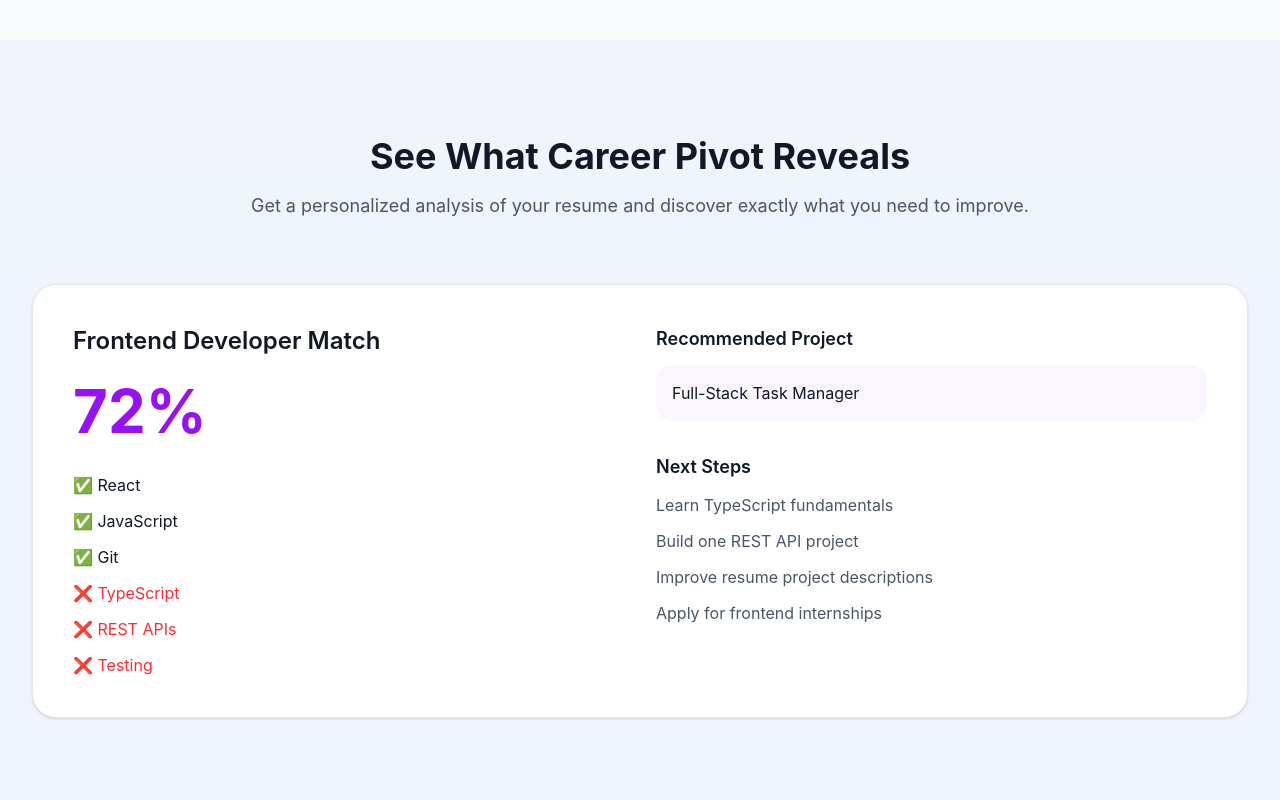
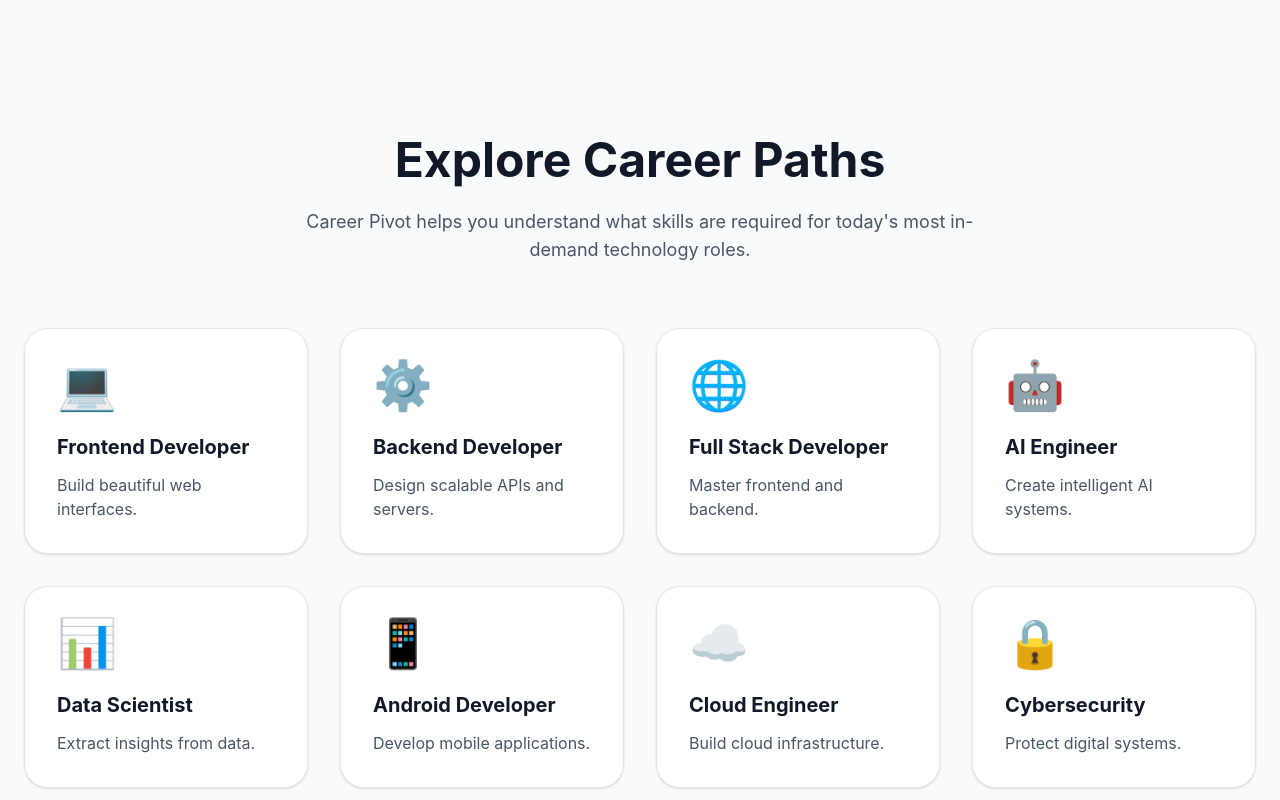
Before and after one commit to CmdMayank/CareerPivot, a React app in the folder frontend/: page / in a window 1280 px wide. Shown: the part 2300-3100 px from the top of the page. Built offline with nearby package versions, Linux system fonts and the light colour scheme; the HTML template or start-up script is replaced by a standard one.

Commit message:
add career paths section

```diff
--- a/frontend/src/App.jsx
+++ b/frontend/src/App.jsx
@@ -6,6 +6,7 @@ import ReportPreview from "./components/ReportPreview";
 import RoadmapSection from "./components/RoadmapSection";
 import Footer from "./components/Footer";
 import ResumeUpload from "./components/ResumeUpload";
+import CareerPaths from "./components/CareerPaths";
 
 function App() {
   return (
@@ -15,6 +16,7 @@ function App() {
       <ResumeUpload />
       <ProblemCards />
       <HowItWorks />
+      <CareerPaths />
       <ReportPreview />
       <RoadmapSection />
       <Footer />
--- /dev/null
+++ b/frontend/src/components/CareerPaths.jsx
@@ -0,0 +1,96 @@
+const careers = [
+  {
+    icon: "💻",
+    title: "Frontend Developer",
+    desc: "Build beautiful web interfaces."
+  },
+  {
+    icon: "⚙️",
+    title: "Backend Developer",
+    desc: "Design scalable APIs and servers."
+  },
+  {
+    icon: "🌐",
+    title: "Full Stack Developer",
+    desc: "Master frontend and backend."
+  },
+  {
+    icon: "🤖",
+    title: "AI Engineer",
+    desc: "Create intelligent AI systems."
+  },
+  {
+    icon: "📊",
+    title: "Data Scientist",
+    desc: "Extract insights from data."
+  },
+  {
+    icon: "📱",
+    title: "Android Developer",
+    desc: "Develop mobile applications."
+  },
+  {
+    icon: "☁️",
+    title: "Cloud Engineer",
+    desc: "Build cloud infrastructure."
+  },
+  {
+    icon: "🔒",
+    title: "Cybersecurity",
+    desc: "Protect digital systems."
+  }
+];
+
+function CareerPaths() {
+  return (
+    <section className="bg-slate-50 py-24">
+
+      <div className="mx-auto max-w-7xl px-6">
+
+        <div className="mb-16 text-center">
+
+          <h2 className="text-5xl font-bold">
+            Explore Career Paths
+          </h2>
+
+          <p className="mx-auto mt-6 max-w-2xl text-lg text-gray-600">
+            Career Pivot helps you understand what skills are required
+            for today's most in-demand technology roles.
+          </p>
+
+        </div>
+
+        <div className="grid gap-8 md:grid-cols-2 lg:grid-cols-4">
+
+          {careers.map((career) => (
+
+            <div
+              key={career.title}
+              className="group rounded-3xl border border-gray-200 bg-white p-8 shadow-sm transition-all duration-300 hover:-translate-y-2 hover:shadow-2xl"
+            >
+
+              <div className="mb-6 text-5xl transition group-hover:scale-110">
+                {career.icon}
+              </div>
+
+              <h3 className="text-xl font-bold">
+                {career.title}
+              </h3>
+
+              <p className="mt-3 text-gray-600">
+                {career.desc}
+              </p>
+
+            </div>
+
+          ))}
+
+        </div>
+
+      </div>
+
+    </section>
+  );
+}
+
+export default CareerPaths;
```
